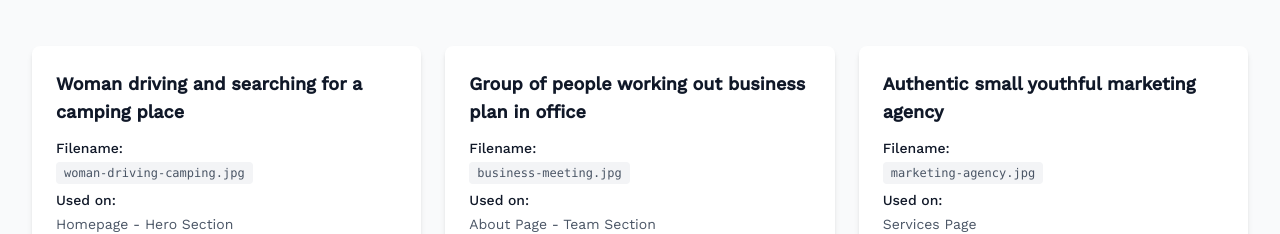
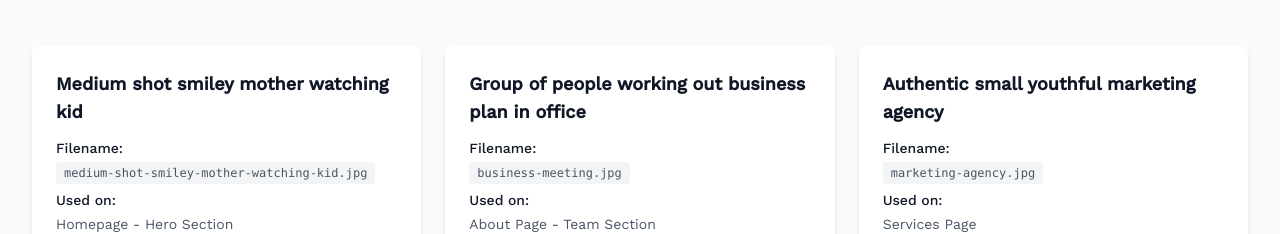
Before and after one commit to Quincymahn/Checkmijnverzekering, a Next.js app: page /credits in a window 1280 px wide. Shown: the part 338-572 px from the top of the page. Built offline with nearby package versions, Linux system fonts and the light colour scheme; no server answers.

Commit message:
image credits update

```diff
--- a/app/credits/page.js
+++ b/app/credits/page.js
@@ -7,12 +7,12 @@ import Link from "next/link";
 const imageCredits = [
   {
     id: 1,
-    filename: "woman-driving-camping.jpg",
-    title: "Woman driving and searching for a camping place",
+    filename: "medium-shot-smiley-mother-watching-kid.jpg",
+    title: "Medium shot smiley mother watching kid",
     author: "freepik",
     authorUrl: "https://www.freepik.com/author/freepik",
     imageUrl:
-      "https://www.freepik.com/free-photo/woman-driving-searching-camping-place_10369143.htm",
+      "https://www.freepik.com/free-photo/medium-shot-smiley-mother-watching-kid_10515622.htm",
     platform: "Freepik",
     license: "Free License (with attribution)",
     usedOn: "Homepage - Hero Section",
```
